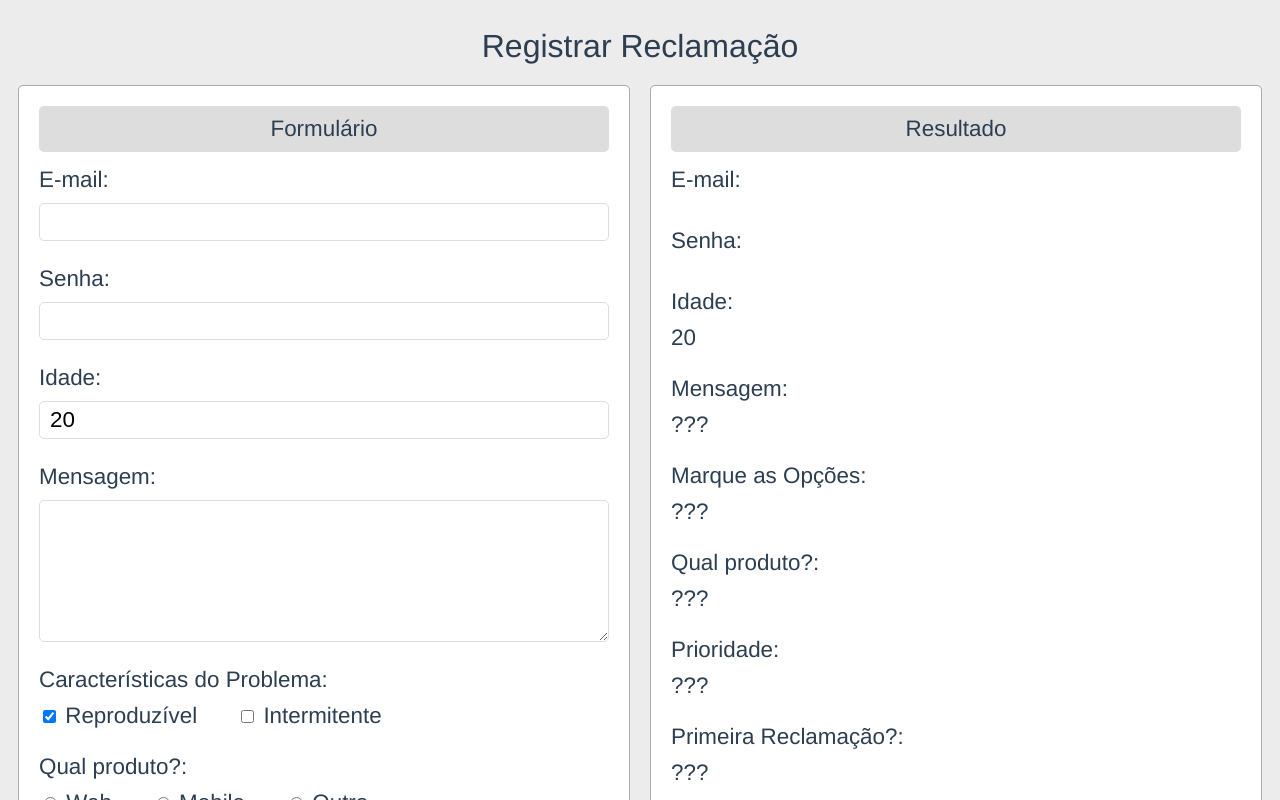
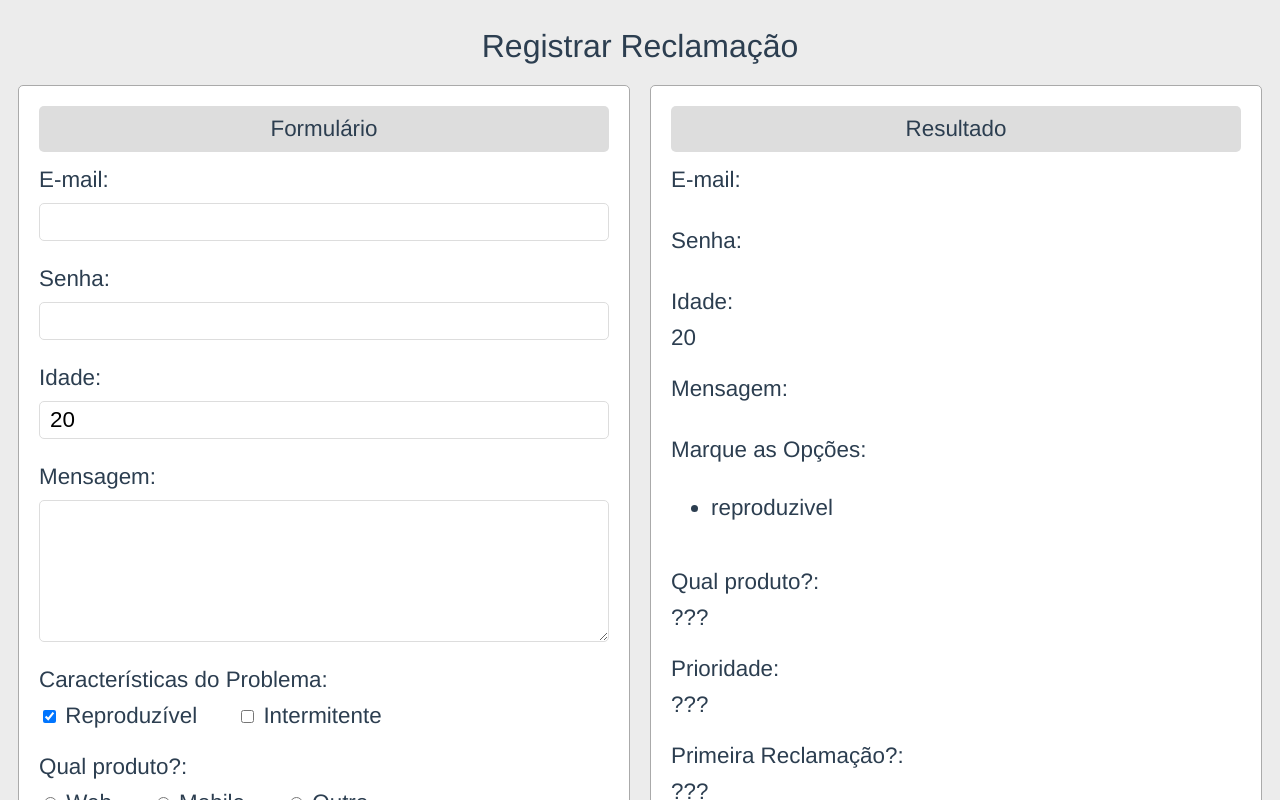
Before and after one commit to Nardogomes/vuejs-learning, a Vue app in the folder formularios/formulario-exercicios/: page / in a window 1280 px wide. Both pictures are taken after a click on the checkbox 49 px from the left and 716 px from the top of the page. Shown: the top 800 px of the page. Built offline with nearby package versions, Linux system fonts and the light colour scheme.

Commit message:
Usando checkboxes e salvando os dados em um array.

```diff
--- a/formularios/formulario-exercicios/src/App.vue
+++ b/formularios/formulario-exercicios/src/App.vue
@@ -14,11 +14,13 @@
 					<input type="number" v-model.number="usuario.idade">
 				</Rotulo>
 				<Rotulo nome="Mensagem">
-					<textarea name="" cols="30" rows="5"></textarea>
+					<textarea name="" cols="30" rows="5" v-model="mensagem"></textarea>
 				</Rotulo>
 				<Rotulo nome="Características do Problema">
-					<span class="mr-4"><input type="checkbox" value="reproduzivel"> Reproduzível</span>
-					<span><input type="checkbox" value="intermitente"> Intermitente</span>
+					<span class="mr-4"><input type="checkbox" v-model="caracteristicas"
+						value="reproduzivel"> Reproduzível</span>
+					<span><input type="checkbox" v-model="caracteristicas"
+						value="intermitente"> Intermitente</span>
 				</Rotulo>
 				<Rotulo nome="Qual produto?">
 					<span class="mr-4"><input type="radio"> Web</span>
@@ -48,10 +50,14 @@
 					<span>{{ usuario.idade }}</span>
 				</Rotulo>
 				<Rotulo nome="Mensagem">
-					<span>???</span>
+					<span style="white-space: pre;">{{ mensagem }}</span>
 				</Rotulo>
 				<Rotulo nome="Marque as Opções">
-					<span>???</span>
+					<span>
+						<ul>
+							<li v-for="c in caracteristicas" :key="c">{{ c }}</li>
+						</ul>
+					</span>
 				</Rotulo>
 				<Rotulo nome="Qual produto?">
 					<span>???</span>
@@ -76,6 +82,8 @@ export default {
 	components: { Rotulo, Escolha },
 	data() {
 		return {
+			mensagem: '',
+			caracteristicas: [],
 			usuario: {
 				email: '',
 				senha: '',
```
